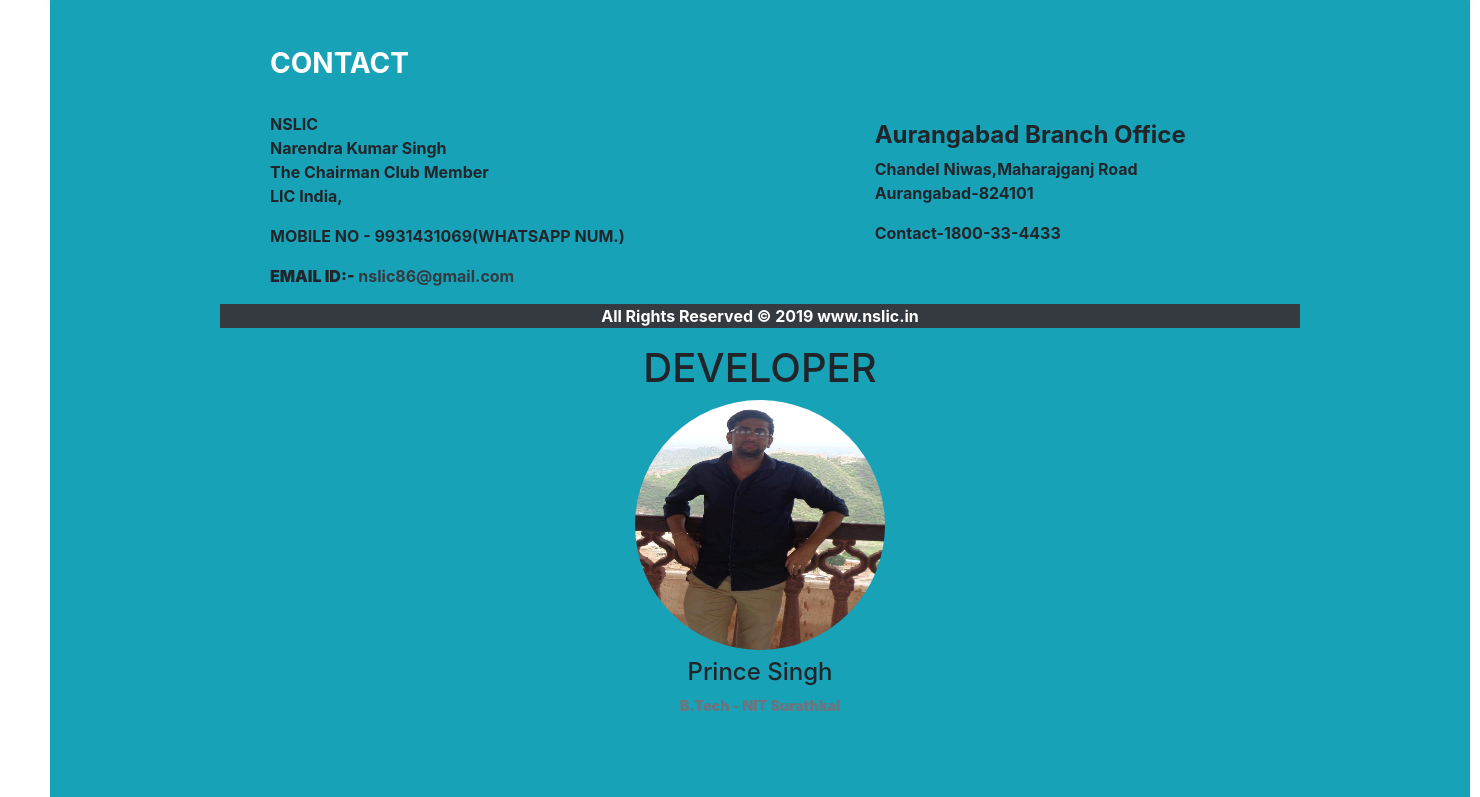
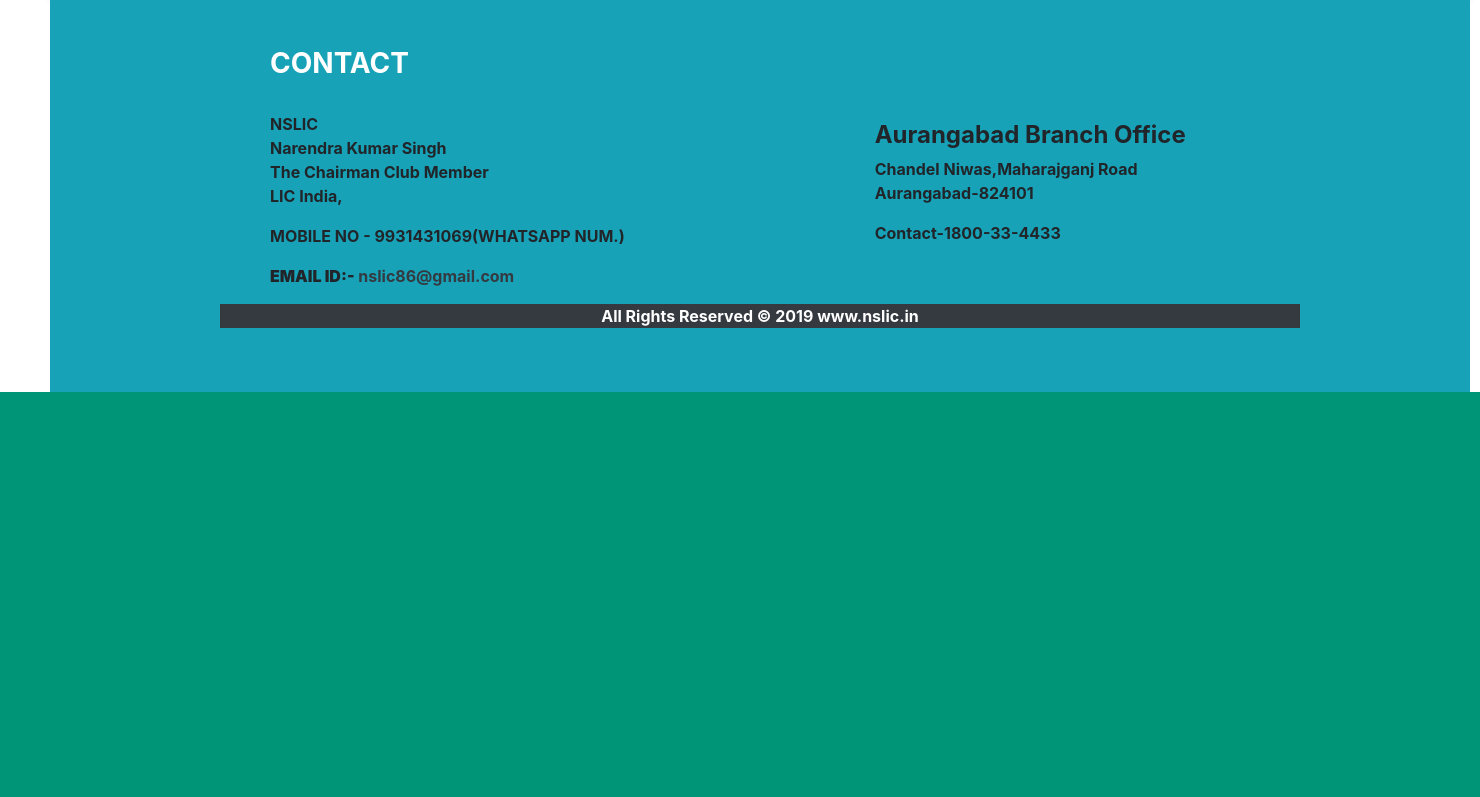
Before and after one commit to pri7399/nslic, a Django app: page /home/faq/ in a window 1480 px wide. Shown: the part 689-1486 px from the top of the page. After the commit the page ends 1081 px from the top, so only its background shows below. Run offline with Django 3.2, Linux system fonts and the light colour scheme; some libraries are stand-ins or nearby versions.

Commit message:
Update faq.html

```diff
--- a/templates/faq.html
+++ b/templates/faq.html
@@ -610,21 +610,7 @@
 </div>
 
 
-<section class="developer">
-<div class="container text-center">
-<h1>DEVELOPER</h1>
 
-   <div class="d-block m-auto">
-   <figure class="figure">
-   <a href="https://www.linkedin.com/in/prince-singh-122b51186/"><img src="{% static 'Homeimage/p.jpg' %}" class="figure-img img-filled rounded-circle" height="250px" width="250px"></a>
-   <figcaption>
-      <h4>Prince Singh</h4><b><p class="figure-caption text-grey">B.Tech - NIT Surathkal</p></b>
-    </figcaption>
-    </figure>
-  </div>
-
-</div>
-</section>
 </div>
 </div>
 <!-----footar ends starts---->
```
